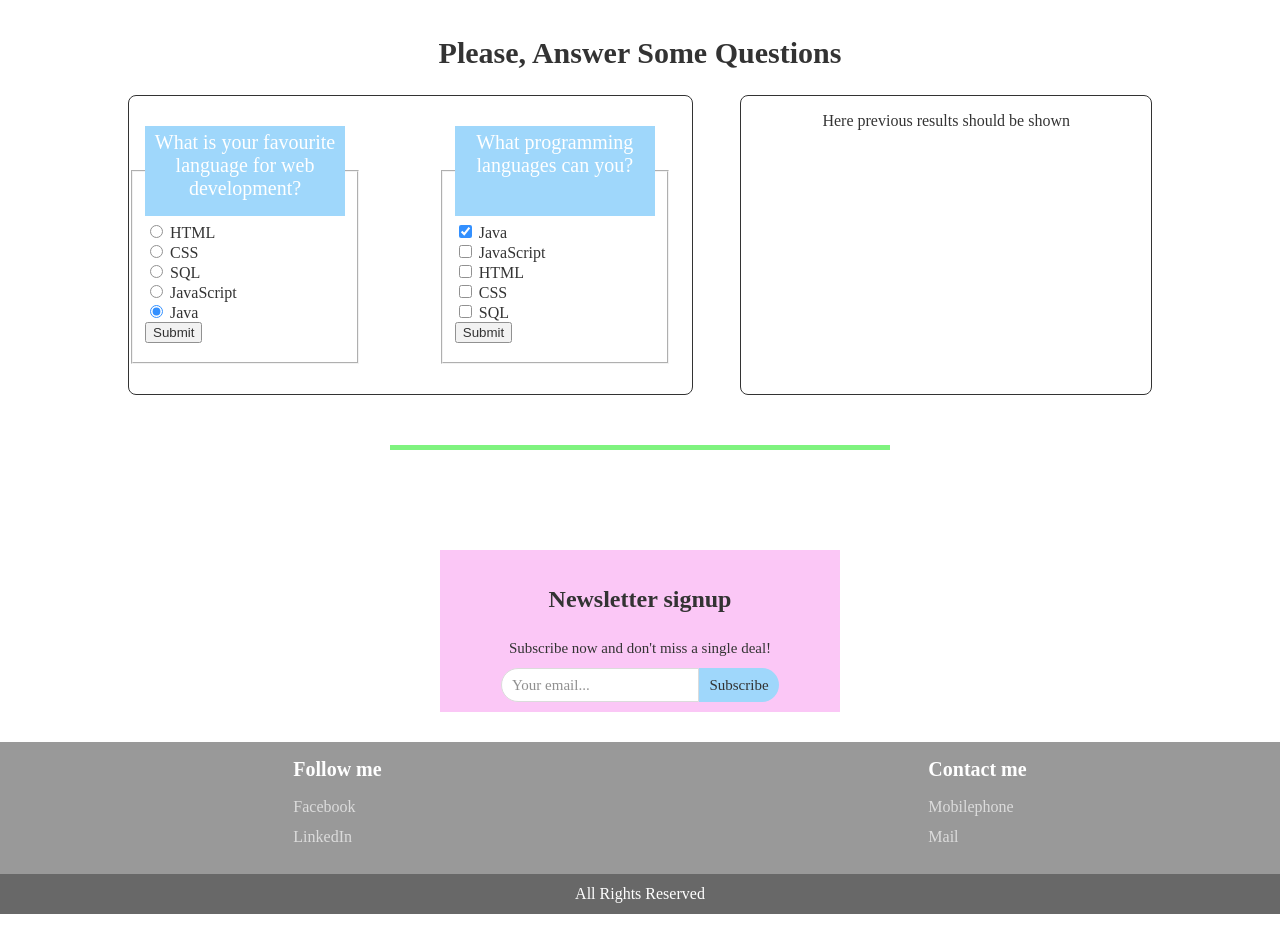
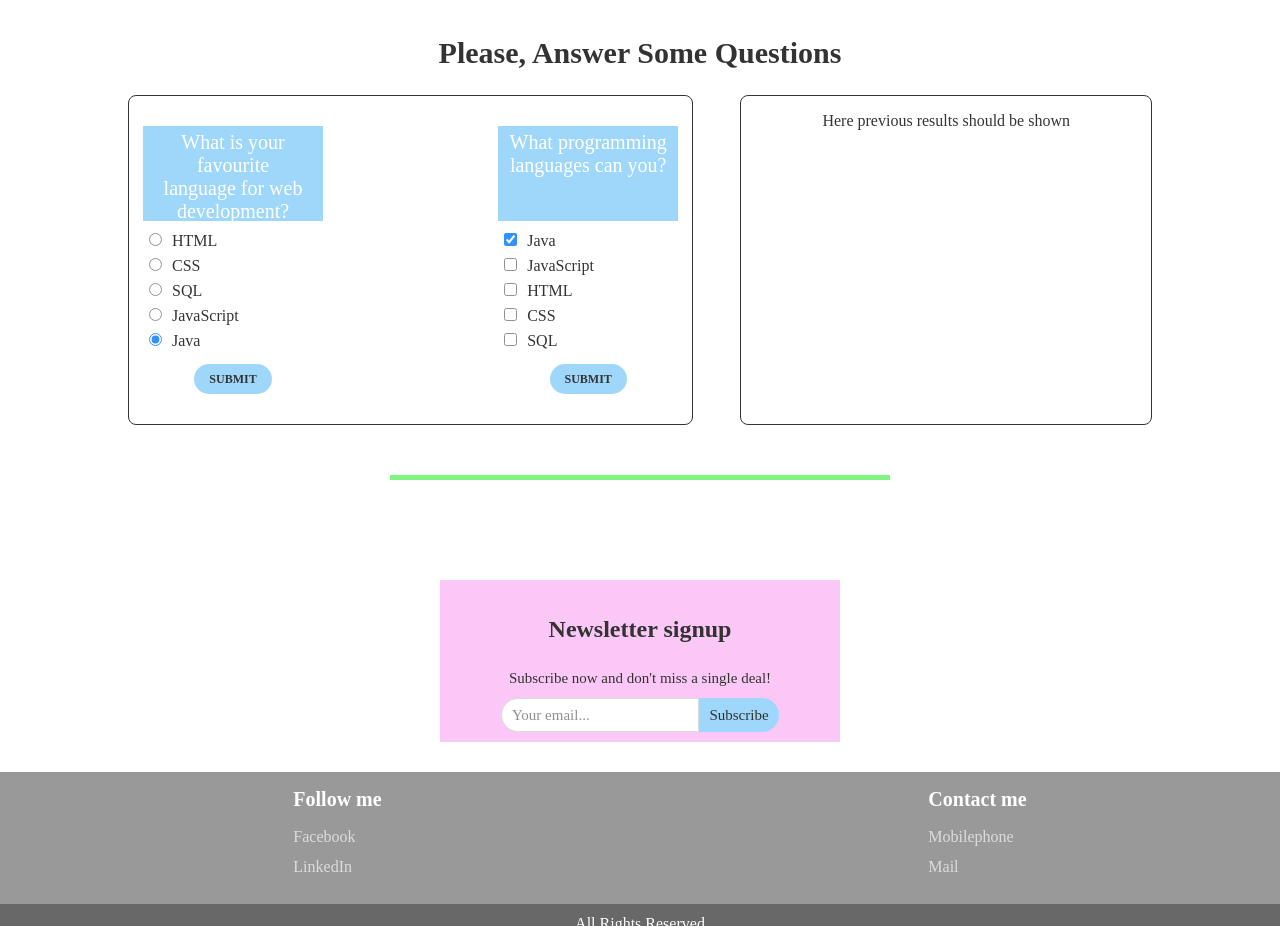
Before and after one commit to yulia-gutorova/MyHTMLProject, a plain HTML site: page index.html in a window 1280 px wide. Shown: the part 3340-4266 px from the top of the page. Drawn offline with Linux system fonts and the light colour scheme.

Commit message:
questionnaries almost done

```diff
--- a/css/style.css
+++ b/css/style.css
@@ -318,7 +318,7 @@ article.book h2{
  }
 
 
-button.go_to_course{
+button.go_to_course, button.submit_form{
     background-color: lightskyblue;
     font-family: werdana;
     font-weight: bold;
@@ -331,7 +331,8 @@ button.go_to_course{
     text-transform: uppercase;
 }
 
-button.go_to_course:hover{
+button.go_to_course:hover,
+button.submit_form:hover{
     background-color: rgb(39, 167, 247);
 }
 
@@ -345,15 +346,10 @@ button.go_to_course:hover{
     margin:  30px auto 50px auto;
 }
 
-/* .questionnary div h2{
-    text-align: center;
-} */
-
 .questionnary .questionnary_flex{
     display: flex;
     justify-content: space-between;
-    height:300px;
-
+    height:330px;
 }
 
 .questionnary_flex .form{
@@ -363,15 +359,19 @@ button.go_to_course:hover{
     width: 55%;
     border: 1px solid black;
     border-radius: 8px;
-
 }
 
 .questionnary_flex .form form{
     display: flex;
-    width: 45%;
     justify-content: space-between;
     margin: 30px 0;
     /* background-color: rgb(26, 1, 26); */
+    font-family: werdana;
+    flex-direction: column;
+}
+
+.fieldset{
+    border: none;
 }
 
 .desc{
@@ -385,27 +385,37 @@ button.go_to_course:hover{
 .ques_title{
     color: #fff;
     background-color: lightskyblue;
-    font-family: werdana;
     font-size: 20px;
-    width: 200px;
-    height: 80px;
+    width: 180px;
+    height: 85px;
     padding: 5px 0;
     vertical-align: middle;
     text-align: center;
 }
 
-.res_title{
-    color: #fff;
+div.checkboxes input, div.radiobuttons input{
+    margin: 6px;
+}
+
+div.submit_button{
     text-align: center;
+}
+
+button.submit_form{
     background-color: lightskyblue;
     font-family: werdana;
-    font-size: 20px;
-    height: 80px;
-    width: 200px;
-    padding: 5px 0;
-    vertical-align: middle;
+    font-weight: bold;
+    font-size: 12px;
+    height: 30px;
+    max-width: 100px;
+    line-height: 20px;
+    border-radius: 220px;
+    border: none;
+    text-transform: uppercase;
+    padding: 5px 15px;
+    margin-top: 20px auto;
+
 }
-
 
 
 
--- a/index.html
+++ b/index.html
@@ -266,28 +266,34 @@
                         <form action="">
                             <fieldset class="fieldset">
                                 <legend class="ques_title">What is your favourite<br>language for web development?</legend>
-                                <div>
+                                <div class="radiobuttons">
                                     <label><input  type="radio" name="favourite_language" value="HTML"> HTML</label><br>
                                     <label><input  type="radio" name="favourite_language" value="CSS"> CSS</label><br>
                                     <label><input  type="radio" name="favourite_language" value="SQL"> SQL</label><br>
                                     <label><input  type="radio" name="favourite_language" value="JavaScript"> JavaScript</label><br>
                                     <label><input  type="radio" name="favourite_language" value="Java" checked> Java</label><br>
                                 </div>
-                                <button>Submit</button>
+
                             </fieldset>
+                            <div class="submit_button">
+                                <button class="submit_form">Submit</button>
+                            </div>
                         </form>
                         <form action="">
                             <fieldset class="fieldset">
                                 <legend class="ques_title">What programming<br>languages can you?</legend>
-                                <div>
+                                <div class="checkboxes">
                                     <input  id="Java"       type="checkbox" name="can_lanuages" value="Java" checked> <label for="Java"> Java</label><br>
-                                    <input  id="JavaScript" type="checkbox" name="can_lanuages" value="JavaScript"> <label for="JavaScript"> JavaScript</label> <br>
+                                    <input  id="JavaScript" type="checkbox" name="can_lanuages" value="JavaScript"> <label for="JavaScript"> JavaScript</label><br>
                                     <input  id="HTML"       type="checkbox" name="can_lanuages" value="HTML"> <label for="HTML"> HTML</label><br>
                                     <input  id="CSS"        type="checkbox" name="can_lanuages" value="CSS"> <label for="CSS"> CSS</label><br>
                                     <input  id="SQL"        type="checkbox" name="can_lanuages" value="SQL"> <label for="SQL"> SQL</label><br>
                                 </div>
-                                <button>Submit</button>
+
                             </fieldset>
+                            <div class="submit_button">
+                                <button class="submit_form">Submit</button>
+                            </div>
                         </form>
                     </div>
 
```
